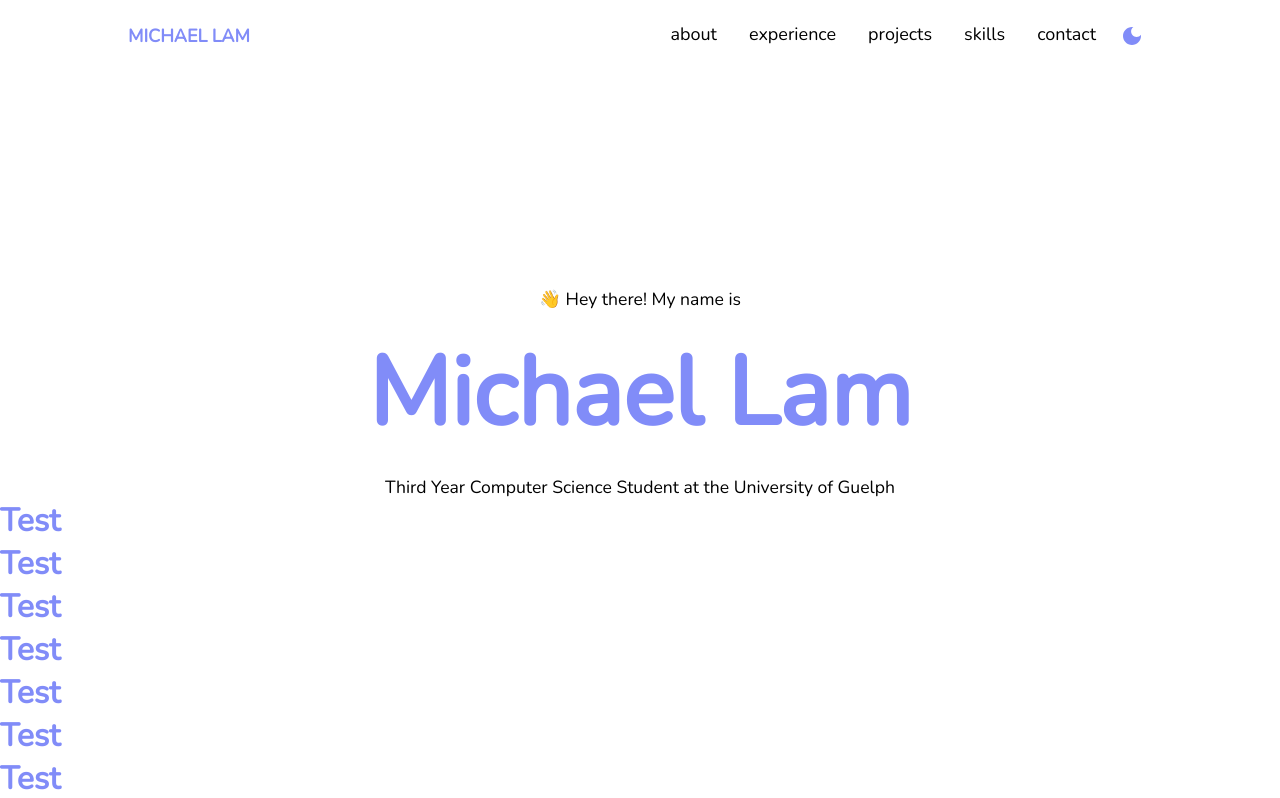
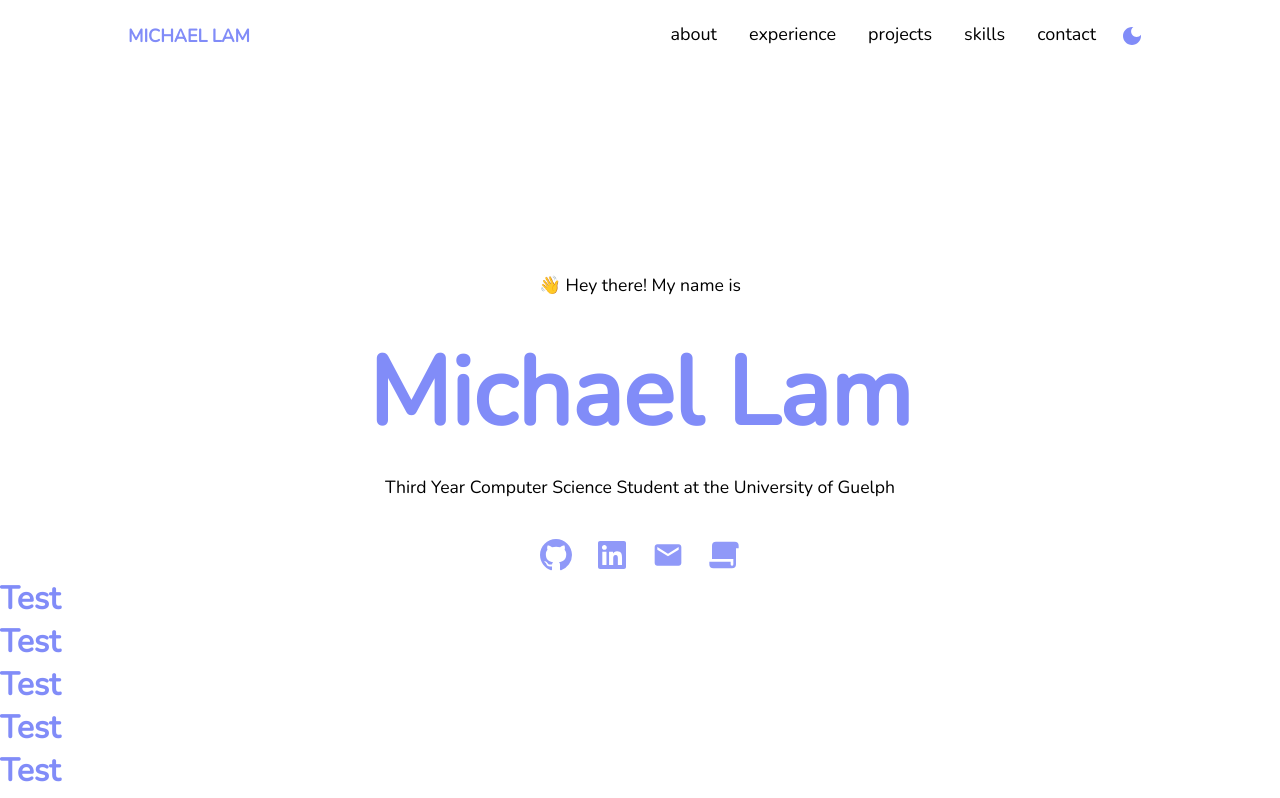
Before and after one commit to L-Michael1/mlammy-v2, a React (Create React App) app: page / in a window 1280 px wide. Shown: the top 798 px of the page. Built offline with nearby package versions, Linux system fonts and the light colour scheme.

Commit message:
Theme for contacts

```diff
--- a/package.json
+++ b/package.json
@@ -17,6 +17,7 @@
     "framer-motion": "^5.6.0",
     "react": "^17.0.2",
     "react-dom": "^17.0.2",
+    "react-icons": "^4.3.1",
     "react-router-dom": "^6.2.1",
     "react-scripts": "5.0.0",
     "styled-components": "^5.3.3",
--- a/src/App.tsx
+++ b/src/App.tsx
@@ -13,7 +13,7 @@ const App: React.FC = () => {
 
   let localTheme = localStorage.getItem('theme') ?? 'light';
 
-  const [theme, setTheme] = useState<String>(localTheme);
+  const [theme, setTheme] = useState<string>(localTheme);
 
   const toggleTheme = (): void => {
     let toggledTheme = theme === 'light' ? 'dark' : 'light';
--- /dev/null
+++ b/src/components/Contact/Contact.styled.tsx
@@ -0,0 +1,16 @@
+import styled from 'styled-components'
+import { motion } from 'framer-motion'
+
+export const Container = styled(motion.div)`
+    display: flex;
+    flex-direction: row;
+    margin-top: 2.5rem;
+    gap: 1.5rem;
+`
+
+export const IconWrapper = styled.div`
+    &:hover {
+        cursor: pointer;
+        transform: translateY(-3px);
+    }
+`
--- /dev/null
+++ b/src/components/Contact/Contact.tsx
@@ -0,0 +1,46 @@
+import { GoMarkGithub } from 'react-icons/go'
+import { FaLinkedin } from 'react-icons/fa'
+import { MdEmail } from 'react-icons/md'
+import { RiFilePaper2Fill } from 'react-icons/ri'
+import { Container, IconWrapper } from './Contact.styled'
+
+type ContactProps = {
+    themeType: string
+}
+
+const Contact = ({ themeType }: ContactProps) => {
+
+    const color = themeType === 'light' ? '#818CF8' : '#8cf5d7'
+
+    return (
+        <Container
+            initial={{ opacity: 0 }}
+            animate={{ opacity: 1 }}
+            transition={{ delay: 4.75, duration: 0.8 }}
+        >
+            <IconWrapper>
+                <a href='https://github.com/L-Michael1' target='_blank'>
+                    <GoMarkGithub color={color} size='2rem' />
+                </a>
+            </IconWrapper>
+            <IconWrapper>
+                <a href='https://www.linkedin.com/in/mlam977/' target='_blank'>
+                    <FaLinkedin color={color} size='2rem' />
+                </a>
+            </IconWrapper>
+            <IconWrapper>
+                <a href='mailto:m.lam08@outlook.com'>
+                    <MdEmail color={color} size='2rem' />
+                </a>
+            </IconWrapper>
+            {/* WIP NEED TO ADD RESUME */}
+            <IconWrapper>
+                <a href='resume'>
+                    <RiFilePaper2Fill color={color} size='2rem' />
+                </a>
+            </IconWrapper>
+        </Container>
+    )
+}
+
+export default Contact
--- a/src/components/Landing/Landing.tsx
+++ b/src/components/Landing/Landing.tsx
@@ -1,31 +1,37 @@
 // Components
 import { Container, HeaderContainer, SubText, HeaderText } from './Landing.styled'
+import Contact from '../Contact/Contact'
 
-const Landing = () => {
+type landingProps = {
+    themeType: string
+}
+
+const Landing = ({ themeType }: landingProps) => {
     return (
         <Container>
             <HeaderContainer>
                 <SubText
                     initial={{ y: -35, opacity: 0 }}
                     animate={{ y: 0, opacity: 1 }}
-                    transition={{ delay: 3, duration: 1.6, yoyo: Infinity, opacity: 1 }}
+                    transition={{ delay: 2.5, duration: 1.6, yoyo: Infinity, opacity: 1 }}
                 >
                     👋 Hey there! My name is
                 </SubText>
                 <HeaderText
                     initial={{ opacity: 0 }}
                     animate={{ opacity: 1 }}
-                    transition={{ delay: 3.75, duration: 0.8 }}
+                    transition={{ delay: 3.25, duration: 0.8 }}
                 >
                     Michael Lam
                 </HeaderText>
                 <SubText
                     initial={{ opacity: 0 }}
                     animate={{ opacity: 1 }}
-                    transition={{ delay: 4.25, duration: 0.8 }}
+                    transition={{ delay: 4, duration: 0.8 }}
                 >
                     Third Year Computer Science Student at the University of Guelph
                 </SubText>
+                <Contact themeType={themeType} />
             </HeaderContainer>
         </Container>
     )
--- a/src/components/Theme/globalStyles.tsx
+++ b/src/components/Theme/globalStyles.tsx
@@ -12,7 +12,7 @@ const GlobalStyle = createGlobalStyle<{ theme: ThemeType }>`
     * {
         margin: 0;
         font-family: 'Nunito', sans-serif;
-        transition: all 0.4s linear;
+        transition: all 0.3s linear;
     }
 
     body {
--- a/src/pages/Home/Home.tsx
+++ b/src/pages/Home/Home.tsx
@@ -2,11 +2,16 @@ import Navbar from '../../components/Navbar/Navbar'
 import Landing from '../../components/Landing/Landing'
 import Typewriter from '../../components/Typewriter/Typewriter'
 
-const Home = ({ themeType, toggleTheme }: any) => {
+type HomeProps = {
+    themeType: string;
+    toggleTheme: () => void;
+}
+
+const Home = ({ themeType, toggleTheme }: HomeProps) => {
     return (
         <>
             <Navbar themeType={themeType} toggleTheme={toggleTheme} />
-            <Landing />
+            <Landing themeType={themeType} />
             <h1>Test</h1>
             <h1>Test</h1>
             <h1>Test</h1>
```
Also changed, not shown: 1 other file (tests, documents, lock files or other folders).
